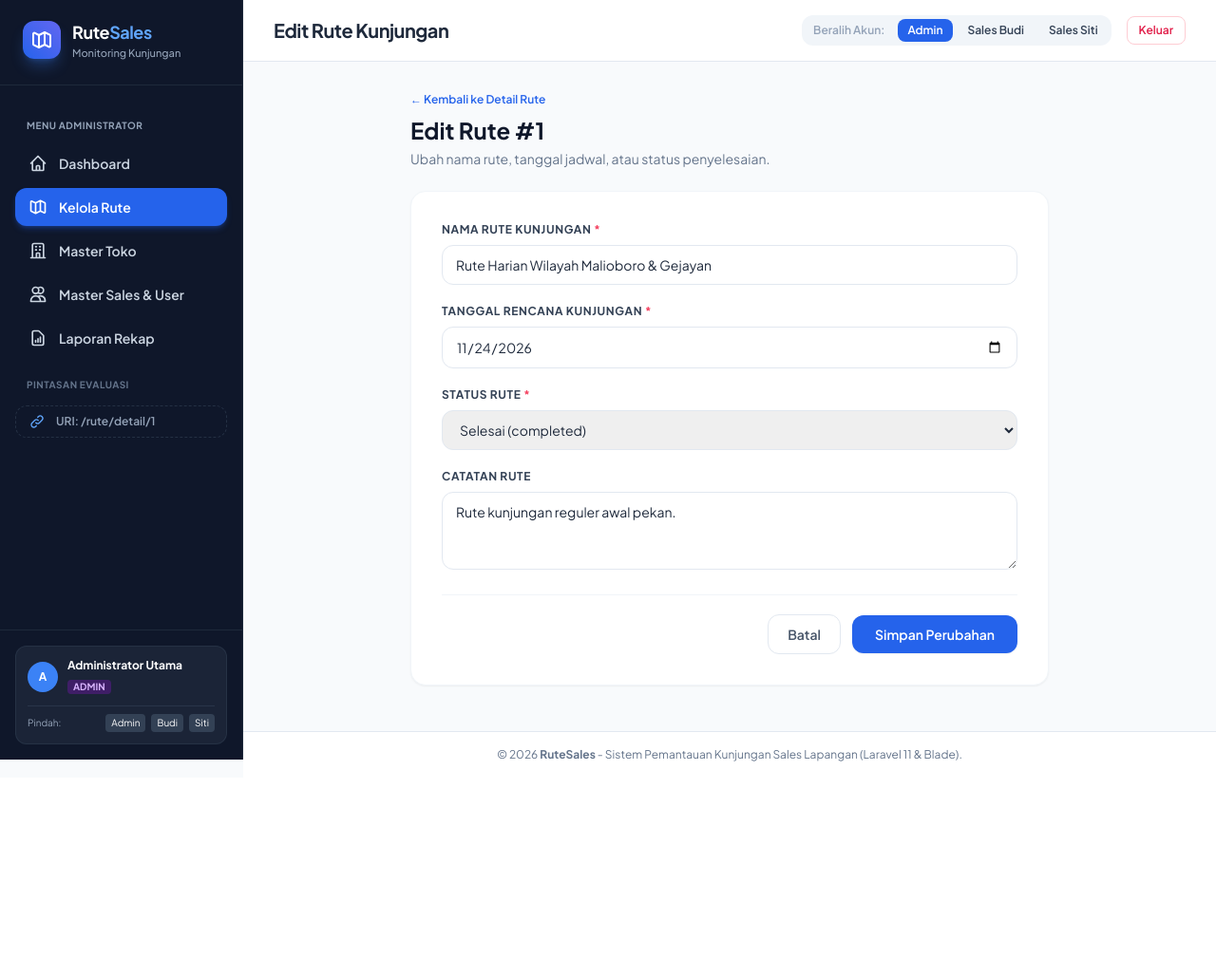
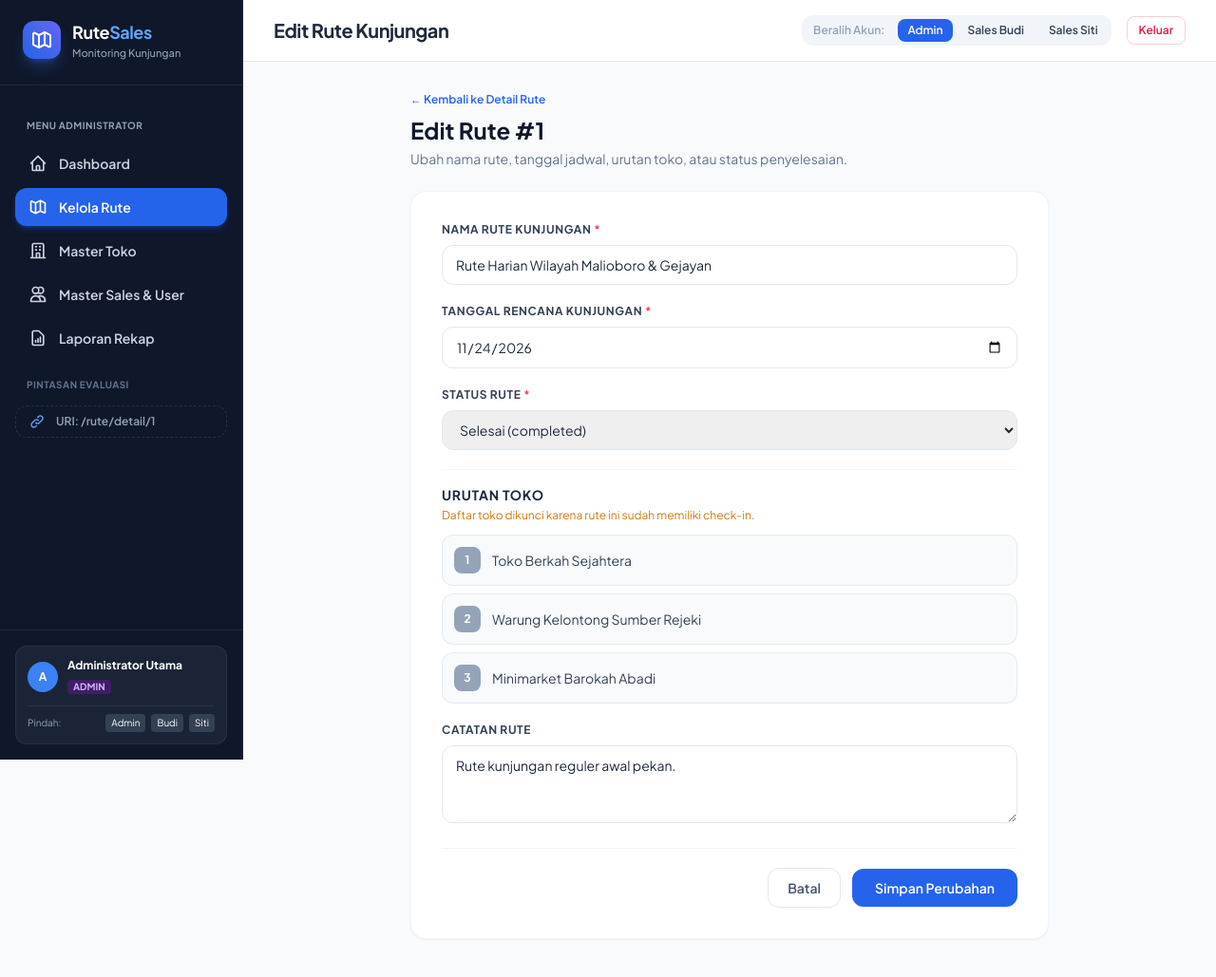
Before and after one commit to RofiArrozy/RuteSales, a Laravel app: page /rute/1/edit in a window 1280 px wide. Shown: the top 1029 px of the page at 95% size. Before the commit the page ends 802 px from the top, so only its background shows below. Run offline with Laravel 12, Linux system fonts and the light colour scheme; a user stored in the database is signed in; data comes from the database, SQL or seed files in the repository; some libraries are stand-ins or nearby versions.

Commit message:
Edit rute: ubah/urut ulang toko, validasi status & tanggal; dashboard agregat

```diff
--- a/app/Http/Controllers/SalesRouteController.php
+++ b/app/Http/Controllers/SalesRouteController.php
@@ -72,7 +72,7 @@ class SalesRouteController extends Controller
     {
         $request->validate([
             'sales_id' => ['required', 'exists:sales,id'],
-            'route_date' => ['required', 'date'],
+            'route_date' => ['required', 'date', 'after_or_equal:today'],
             'name' => ['required', 'string', 'max:255'],
             'notes' => ['nullable', 'string', 'max:1000'],
             'stores' => ['required', 'array', 'min:1'],
@@ -81,6 +81,7 @@ class SalesRouteController extends Controller
             'sales_id.required' => 'Tenaga sales wajib dipilih.',
             'sales_id.exists' => 'Sales yang dipilih tidak valid.',
             'route_date.required' => 'Tanggal rute wajib diisi.',
+            'route_date.after_or_equal' => 'Tanggal rute tidak boleh di masa lalu.',
             'name.required' => 'Nama rute kunjungan wajib diisi.',
             'stores.required' => 'Pilih minimal satu toko untuk dikunjungi.',
             'stores.min' => 'Pilih minimal satu toko untuk dikunjungi.',
@@ -155,26 +156,83 @@ class SalesRouteController extends Controller
     {
         $route = SalesRoute::with(['visits.store'])->findOrFail($id);
         $activeSales = Sales::active()->orderBy('name')->get();
-        $activeStores = Store::active()->orderBy('name')->get();
+
+        // Toko aktif + toko yang sudah ada di rute ini (walau kini nonaktif) agar pilihan tetap tampil
+        $currentStoreIds = $route->visits->pluck('store_id');
+        $activeStores = Store::where(fn ($q) => $q->where('status', 'active')->orWhereIn('id', $currentStoreIds))
+            ->orderBy('name')
+            ->get();
 
         return view('rute.edit', compact('route', 'activeSales', 'activeStores'));
     }
 
     /**
-     * Perbarui data rute kunjungan.
+     * Perbarui data rute kunjungan (termasuk daftar & urutan toko selama belum ada check-in).
      */
     public function update(Request $request, $id)
     {
-        $route = SalesRoute::findOrFail($id);
+        $route = SalesRoute::with('visits')->findOrFail($id);
 
         $request->validate([
             'name' => ['required', 'string', 'max:255'],
             'route_date' => ['required', 'date'],
             'status' => ['required', 'in:planned,in_progress,completed,cancelled'],
             'notes' => ['nullable', 'string', 'max:1000'],
+            'stores' => ['nullable', 'array', 'min:1'],
+            'stores.*' => ['required', 'exists:stores,id'],
+        ], [
+            'stores.min' => 'Pilih minimal satu toko untuk dikunjungi.',
         ]);
 
-        $route->update($request->only(['name', 'route_date', 'status', 'notes']));
+        $hasCheckins = $route->visits->whereNotNull('checked_in_at')->isNotEmpty();
+        $storeIds = $request->has('stores') ? array_values($request->input('stores')) : null;
+
+        // Toko hanya boleh diubah selama belum ada check-in (data kunjungan tidak boleh hilang)
+        if ($storeIds !== null && $hasCheckins) {
+            return back()->withErrors(['stores' => 'Daftar toko tidak dapat diubah karena rute ini sudah memiliki check-in.'])->withInput();
+        }
+
+        // Tanggal baru tidak boleh di masa lalu (sales tidak akan bisa check-in)
+        $newDate = Carbon::parse($request->input('route_date'))->startOfDay();
+        if (!$newDate->isSameDay($route->route_date) && $newDate->lt(Carbon::today())) {
+            return back()->withErrors(['route_date' => 'Tanggal rute tidak boleh di masa lalu.'])->withInput();
+        }
+
+        // Rute hanya boleh "selesai" bila semua kunjungannya sudah punya hasil
+        if ($request->input('status') === 'completed' && $route->visits->whereNull('result')->isNotEmpty()) {
+            return back()->withErrors(['status' => 'Rute belum dapat diselesaikan: masih ada toko yang belum dikunjungi.'])->withInput();
+        }
+
+        if ($storeIds !== null) {
+            if (count($storeIds) !== count(array_unique($storeIds))) {
+                return back()->withErrors(['stores' => 'Terdapat toko duplikat pada rute ini. Setiap toko hanya boleh dikunjungi satu kali per rute.'])->withInput();
+            }
+
+            // Toko nonaktif ditolak, kecuali yang memang sudah ada di rute ini
+            $inactive = Store::whereIn('id', $storeIds)
+                ->where('status', 'inactive')
+                ->whereNotIn('id', $route->visits->pluck('store_id'))
+                ->count();
+            if ($inactive > 0) {
+                return back()->withErrors(['stores' => 'Salah satu atau lebih toko yang dipilih berstatus nonaktif. Hanya toko aktif yang dapat ditambahkan ke rute.'])->withInput();
+            }
+        }
+
+        DB::transaction(function () use ($route, $request, $storeIds) {
+            $route->update($request->only(['name', 'route_date', 'status', 'notes']));
+
+            if ($storeIds !== null) {
+                // Aman: belum ada check-in, jadi belum ada foto/pesanan/riwayat yang ikut terhapus
+                $route->visits()->delete();
+                foreach ($storeIds as $index => $storeId) {
+                    RouteVisit::create([
+                        'sales_route_id' => $route->id,
+                        'store_id' => $storeId,
+                        'sequence' => $index + 1,
+                    ]);
+                }
+            }
+        });
 
         return redirect()->route('rute.detail', $route->id)
             ->with('success', "Rute kunjungan '{$route->name}' berhasil diperbarui.");
--- a/resources/views/auth/login.blade.php
+++ b/resources/views/auth/login.blade.php
@@ -10,7 +10,7 @@
     <link href="https://fonts.googleapis.com/css2?family=Plus+Jakarta+Sans:wght@400;500;600;700;800&display=swap" rel="stylesheet">
     <style>body { font-family: 'Plus Jakarta Sans', sans-serif; }</style>
 </head>
-<body class="h-full flex items-center justify-center p-4">
+<body class="min-h-full flex items-center justify-center p-4">
 
 <div class="max-w-md w-full">
     <!-- Brand Header -->
--- a/resources/views/rute/edit.blade.php
+++ b/resources/views/rute/edit.blade.php
@@ -1,4 +1,8 @@
 <x-layout title="Edit Rute Kunjungan">
+    @php
+        $hasCheckins = $route->visits->whereNotNull('checked_in_at')->isNotEmpty();
+        $initialStops = old('stores') ?? $route->visits->sortBy('sequence')->pluck('store_id')->all();
+    @endphp
     <div class="max-w-2xl mx-auto">
         <div class="mb-6 flex items-center justify-between">
             <div>
@@ -6,12 +10,21 @@
                     &larr; Kembali ke Detail Rute
                 </a>
                 <h1 class="text-2xl font-bold text-slate-900">Edit Rute #{{ $route->id }}</h1>
-                <p class="text-sm text-slate-500 mt-1">Ubah nama rute, tanggal jadwal, atau status penyelesaian.</p>
+                <p class="text-sm text-slate-500 mt-1">Ubah nama rute, tanggal jadwal, urutan toko, atau status penyelesaian.</p>
             </div>
         </div>
 
         <div class="bg-white rounded-2xl border border-slate-100 shadow-sm p-6 sm:p-8">
-            <form action="{{ route('rute.update', $route->id) }}" method="POST">
+            <form action="{{ route('rute.update', $route->id) }}" method="POST" x-data="{
+                stops: {{ Js::from(collect($initialStops)->map(fn ($sid) => ['id' => (string) $sid])->values()) }},
+                addStop() { this.stops.push({ id: '' }); },
+                removeStop(i) { if (this.stops.length > 1) this.stops.splice(i, 1); },
+                move(i, d) {
+                    const j = i + d;
+                    if (j < 0 || j >= this.stops.length) return;
+                    [this.stops[i], this.stops[j]] = [this.stops[j], this.stops[i]];
+                }
+            }">
                 @csrf
                 @method('PUT')
 
@@ -57,6 +70,47 @@
                         @enderror
                     </div>
 
+                    <!-- Daftar & Urutan Toko -->
+                    <div class="pt-4 border-t border-slate-100">
+                        <h3 class="text-sm font-bold text-slate-800 uppercase tracking-wider">Urutan Toko</h3>
+                        @error('stores')
+                            <p class="text-xs text-rose-600 mt-1.5 font-medium">{{ $message }}</p>
+                        @enderror
+
+                        @if($hasCheckins)
+                            <p class="text-xs text-amber-600 mt-1 mb-3">Daftar toko dikunci karena rute ini sudah memiliki check-in.</p>
+                            <ol class="space-y-2">
+                                @foreach($route->visits->sortBy('sequence') as $v)
+                                    <li class="flex items-center gap-3 p-3 rounded-xl bg-slate-50 border border-slate-200/80 text-sm">
+                                        <span class="w-7 h-7 rounded-lg bg-slate-400 text-white font-bold flex items-center justify-center text-xs">{{ $v->sequence }}</span>
+                                        <span class="text-slate-700">{{ $v->store->name ?? 'Toko dihapus' }}</span>
+                                    </li>
+                                @endforeach
+                            </ol>
+                        @else
+                            <div class="flex items-center justify-between mt-1 mb-3">
+                                <p class="text-xs text-slate-400">Ubah, tambah, hapus, atau geser urutan toko selama belum ada check-in.</p>
+                                <button type="button" @click="addStop()" class="px-3 py-1.5 text-xs font-semibold bg-blue-50 text-blue-600 hover:bg-blue-100 rounded-lg">+ Tambah Toko</button>
+                            </div>
+                            <div class="space-y-3">
+                                <template x-for="(stop, index) in stops" :key="index">
+                                    <div class="flex items-center gap-2 p-3 rounded-xl bg-slate-50 border border-slate-200/80">
+                                        <div class="w-7 h-7 rounded-lg bg-blue-600 text-white font-bold flex items-center justify-center text-xs shrink-0" x-text="index + 1"></div>
+                                        <select name="stores[]" required x-model="stop.id" class="flex-1 min-w-0 px-3 py-2 rounded-lg border border-slate-200 bg-white text-sm focus:outline-none focus:ring-2 focus:ring-blue-500/20 focus:border-blue-500">
+                                            <option value="">-- Pilih Toko --</option>
+                                            @foreach($activeStores as $store)
+                                                <option value="{{ $store->id }}">{{ $store->name }} - {{ $store->owner_name }} ({{ $store->address }})</option>
+                                            @endforeach
+                                        </select>
+                                        <button type="button" @click="move(index, -1)" :disabled="index === 0" class="p-2 text-slate-400 hover:text-blue-600 disabled:opacity-30" title="Naik">&uarr;</button>
+                                        <button type="button" @click="move(index, 1)" :disabled="index === stops.length - 1" class="p-2 text-slate-400 hover:text-blue-600 disabled:opacity-30" title="Turun">&darr;</button>
+                                        <button type="button" @click="removeStop(index)" :disabled="stops.length <= 1" class="p-2 text-slate-400 hover:text-rose-600 disabled:opacity-30" title="Hapus">&times;</button>
+                                    </div>
+                                </template>
+                            </div>
+                        @endif
+                    </div>
+
                     <!-- Catatan Agenda -->
                     <div>
                         <label for="notes" class="block text-xs font-bold text-slate-700 uppercase tracking-wider mb-2">
```
Also changed, not shown: app/Http/Controllers/DashboardController.php (+33 -19 lines), resources/views/dashboard/index.blade.php (+10 -0 lines), tests/Feature/RouteEditDashboardTest.php (added, +157 -0 lines), 1 other file.
